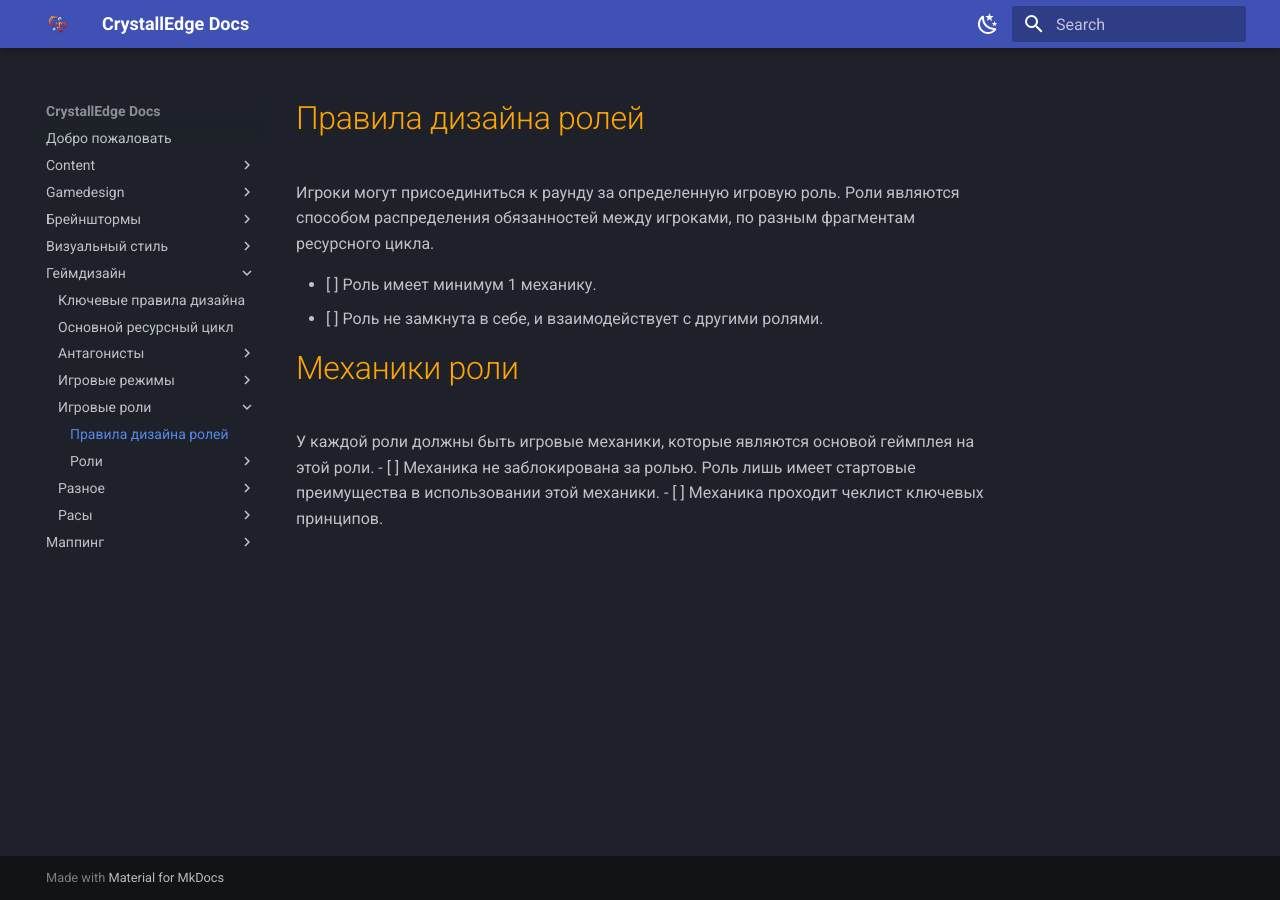
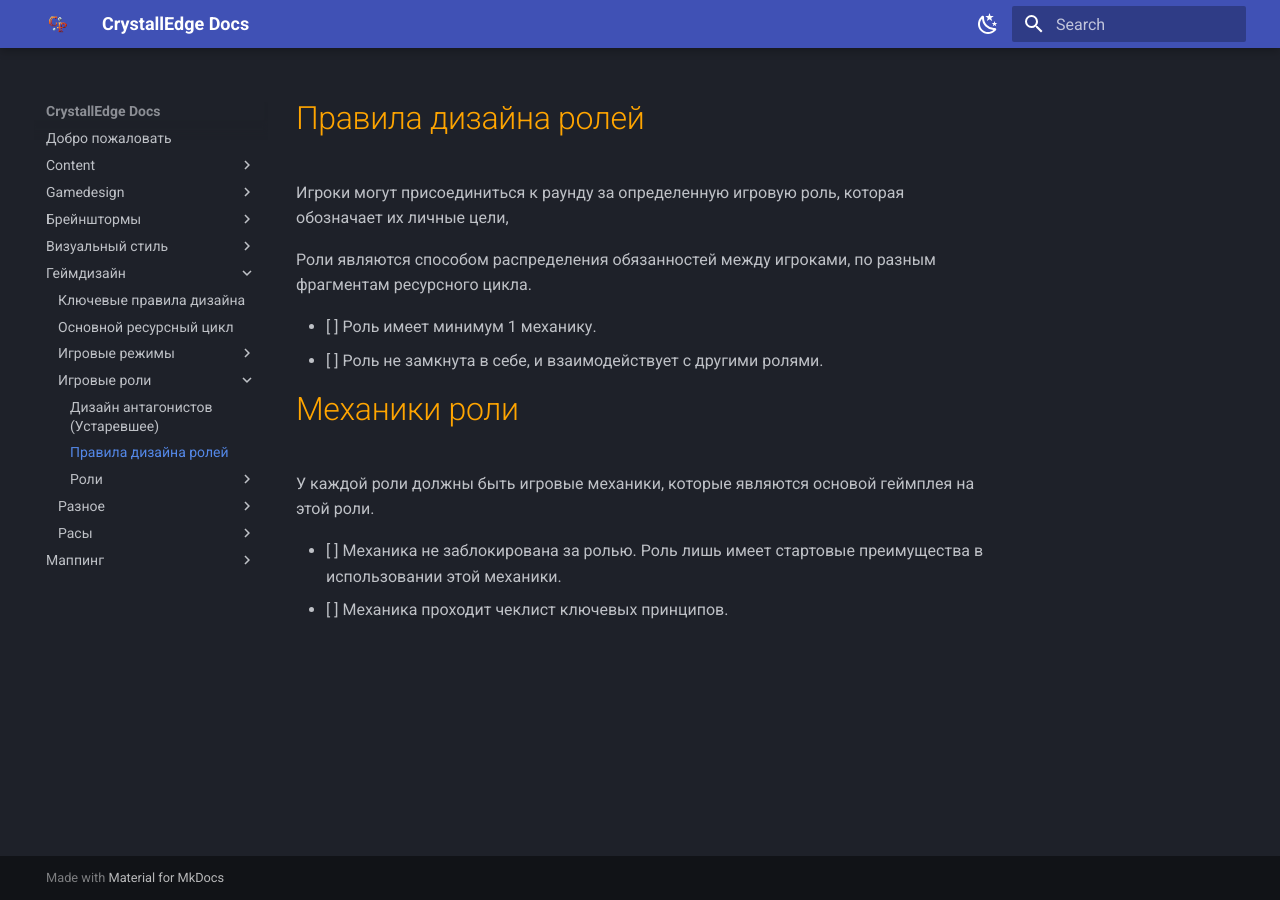
Before and after one commit to crystallpunk-14/crystallpunk-docs, an MkDocs documentation site: the page built from docs/Геймдизайн/Игровые роли/Правила дизайна ролей.md, in a window 1280 px wide. Built offline with MkDocs 1.6.1 and Material for MkDocs 9.7.7, drawn with Linux system fonts in a browser that asks for light colours.

Commit message:
fix lists

```diff
--- a/docs/Геймдизайн/Игровые роли/Правила дизайна ролей.md
+++ b/docs/Геймдизайн/Игровые роли/Правила дизайна ролей.md
@@ -1,10 +1,13 @@
 # Правила дизайна ролей
-Игроки могут присоединиться к раунду за определенную игровую роль. Роли являются способом распределения обязанностей между игроками, по разным фрагментам ресурсного цикла.
+Игроки могут присоединиться к раунду за определенную игровую роль, которая обозначает их личные цели,
+
+Роли являются способом распределения обязанностей между игроками, по разным фрагментам ресурсного цикла.
 
 - [ ] Роль имеет минимум 1 механику.
 - [ ] Роль не замкнута в себе, и взаимодействует с другими ролями.
 
 # Механики роли
 У каждой роли должны быть игровые механики, которые являются основой геймплея на этой роли.
+
 - [ ] Механика не заблокирована за ролью. Роль лишь имеет стартовые преимущества в использовании этой механики.
 - [ ] Механика проходит чеклист ключевых принципов.
```
Also changed, not shown: docs/Геймдизайн/Ключевые правила дизайна.md (+8 -0 lines), docs/Геймдизайн/Ресурсный цикл.md (+11 -0 lines), docs/Геймдизайн/Игровые роли/Антагонисты.md (renamed from docs/Геймдизайн/Антагонисты/Антагонисты.md).
